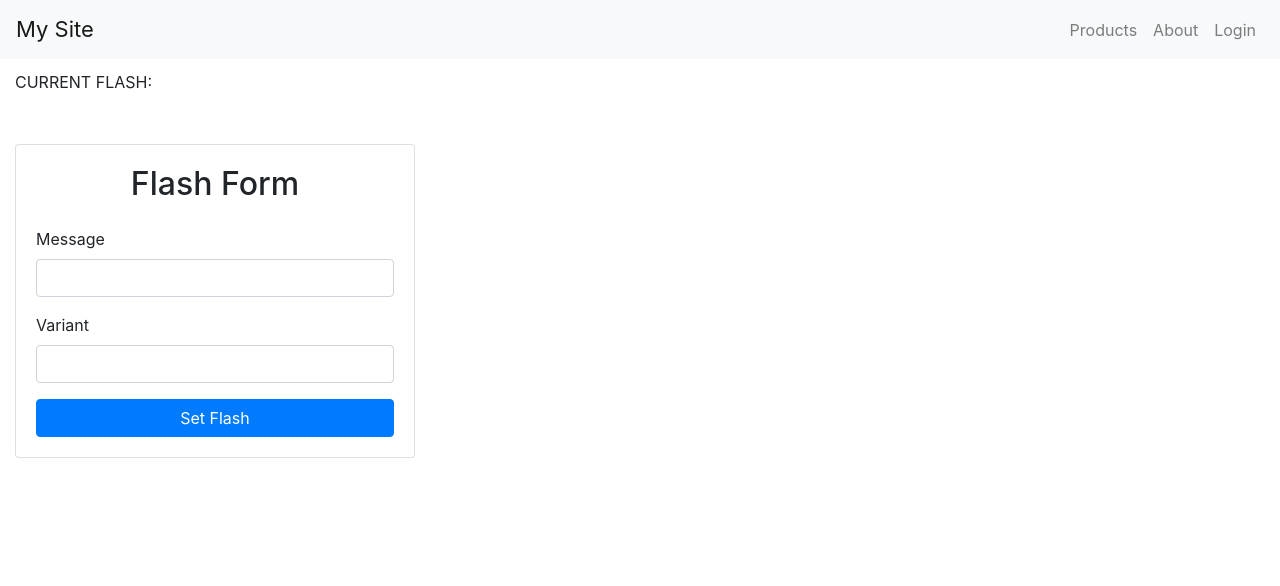
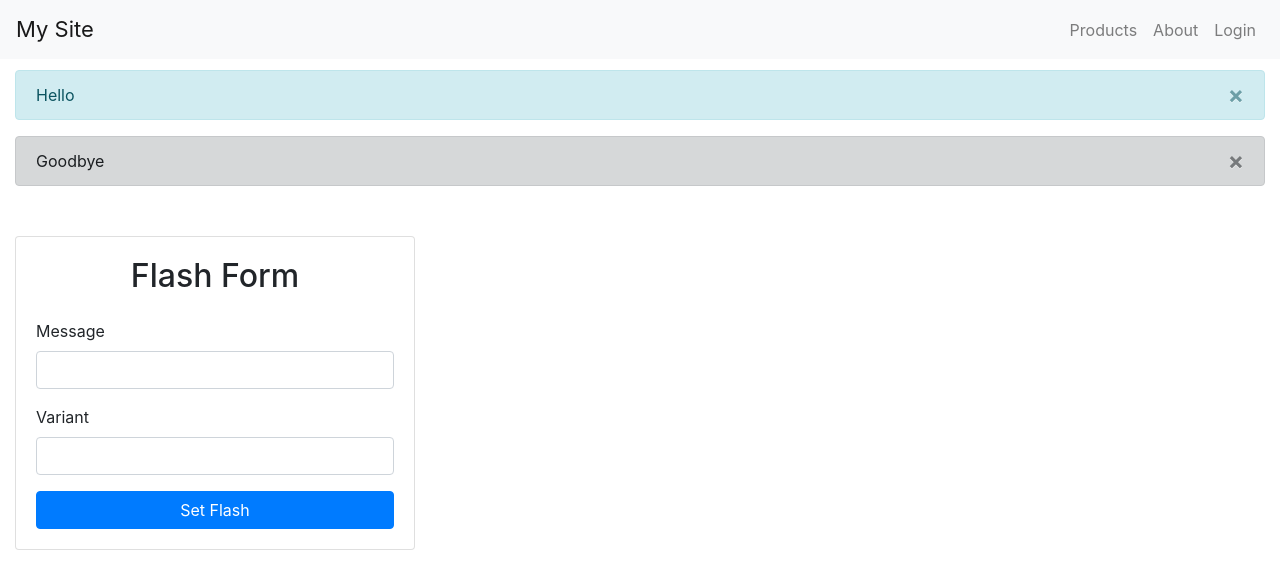
Before and after one commit to prof-rossetti/react-firebase-auth-template-2021, a React (Create React App) app: page /flashes in a window 1280 px wide. Shown: the top 586 px of the page. Built offline with nearby package versions, Linux system fonts and the light colour scheme; no server answers.

Commit message:
Show example flash messages

```diff
--- a/src/components/FlashContainer.js
+++ b/src/components/FlashContainer.js
@@ -4,11 +4,17 @@ import React from 'react'
 
 //import { useFlash, FlashProvider } from "../contexts/Flash"
 
+import AlertDismissable from "./AlertDismissable"
+
+const flashes = [
+    {message:"Hello", variant:"info"},
+    {message:"Goodbye", variant:"dark"}
+]
+
 export default function FlashContainer() {
     //const { currentFlash } = useFlash()
 
-    return (
-
-        <p>CURRENT FLASH: </p>
-    )
+    return flashes.map(function({message, variant}){
+        return <AlertDismissable key={message} message={message} variant={variant} />
+    })
 }
```
